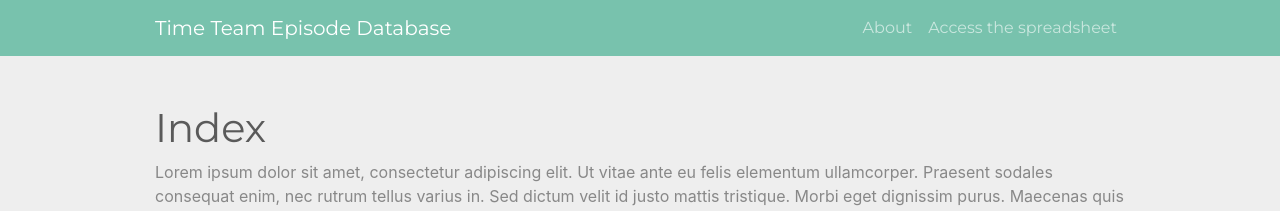
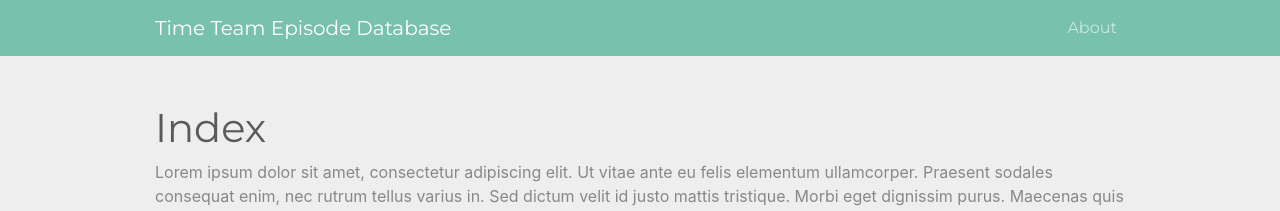
Before and after one commit to yannicksigner/time-team-database, a Jekyll site: the page built from index.html, in a window 1280 px wide. Shown: the top 211 px of the page. Built offline with Jekyll 4.4.1, drawn with Linux system fonts in a browser that asks for light colours; comment, search, counter and statistics services are not loaded.

Commit message:
Update header.html

```diff
--- a/_includes/header.html
+++ b/_includes/header.html
@@ -1,17 +1,13 @@
 <nav class="navbar navbar-expand-lg navbar-dark bg-primary">
   <div class="container">
-    <a class="navbar-brand" rel="author" href="/">{{ site.title | escape }}</a>
-    <button class="navbar-toggler" type="button" data-toggle="collapse" data-target="#navbarSupportedContent"
-      aria-controls="navbarSupportedContent" aria-expanded="false" aria-label="Toggle navigation">
+    <a class="navbar-brand" rel="author" href="time-team-database/">{{ site.title | escape }}</a>
+    <button class="navbar-toggler" type="button" data-toggle="collapse" data-target="#navbarSupportedContent" aria-controls="navbarSupportedContent" aria-expanded="false" aria-label="Toggle navigation">
       <span class="navbar-toggler-icon"></span>
     </button>
     <div class="collapse navbar-collapse" id="navbarSupportedContent">
       <ul class="navbar-nav ml-auto">
-          <li class="nav-item">
-            <a class="nav-link" href="/about">About</a>
-          </li>
         <li class="nav-item">
-          <a class="nav-link" href="{{ site.google_spreadsheet }}" target="_blank">Access the spreadsheet</a>
+          <a class="nav-link" href="time-team-database/about">About</a>
         </li>
       </ul>
     </div>
```
